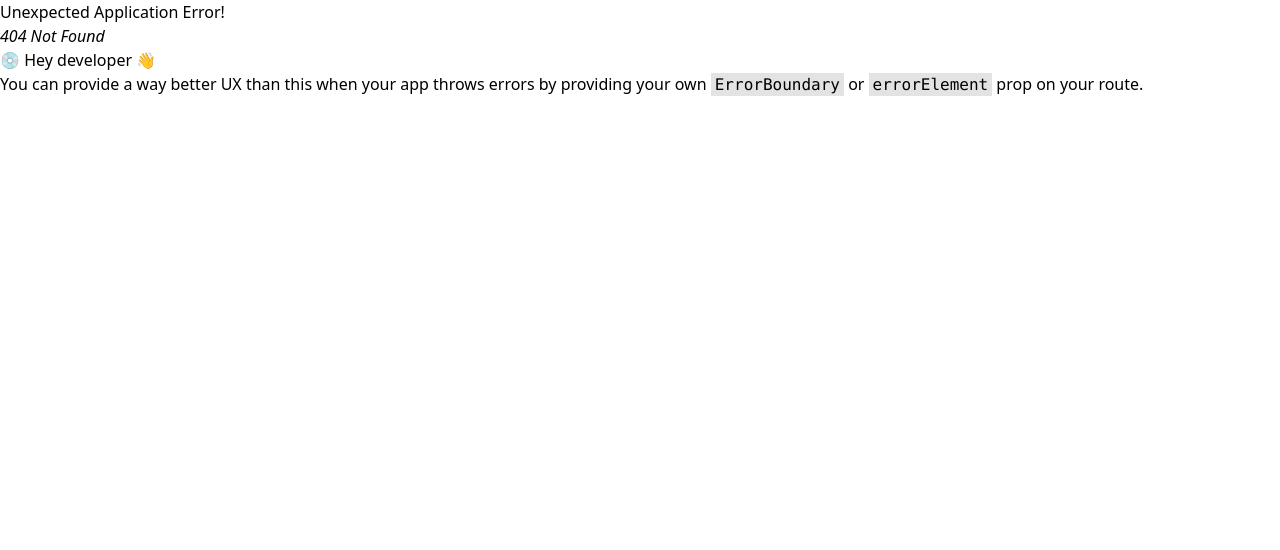
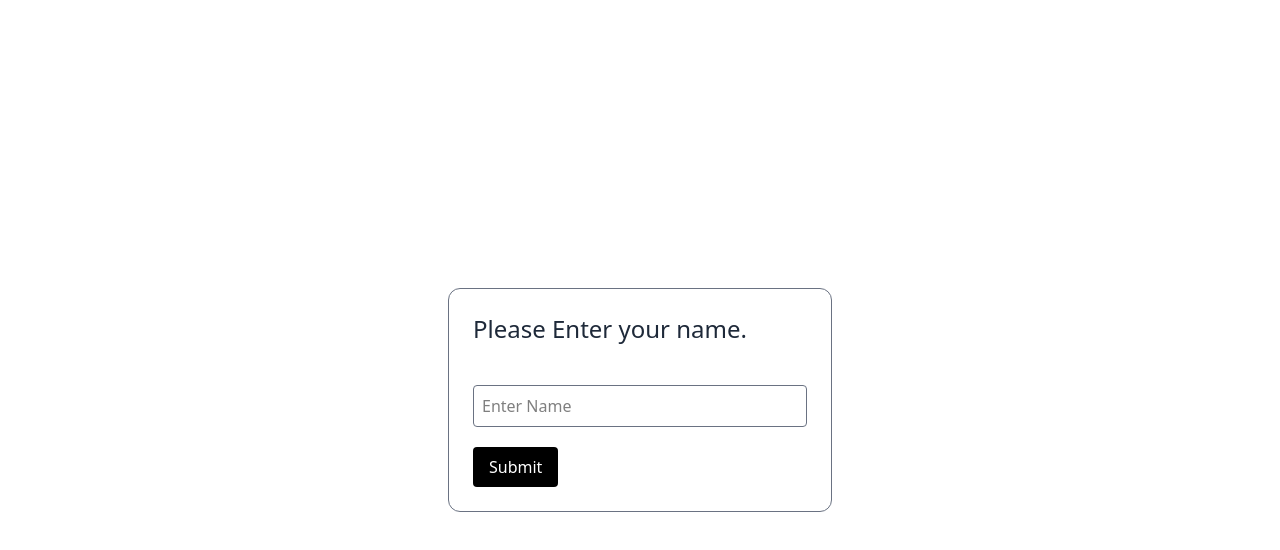
Before and after one commit to suryanarayanan21/Token-Logging-Tool, a React (Vite) app: page /login in a window 1280 px wide. Before the commit this address had no page. Shown: the top 550 px of the page. Built offline with nearby package versions, Linux system fonts and the light colour scheme.

Commit message:
Created Sign in and New Tokens pages

```diff
--- /dev/null
+++ b/src/Login.tsx
@@ -0,0 +1,23 @@
+import { useState } from "react";
+
+export const Login = () => {
+  const [name, setName] = useState<string>("");
+
+  return (
+    <div className="w-dvw h-dvh flex flex-row items-center justify-center">
+      <div className="flex flex-col justify-center items-baseline rounded-xl border border-gray-500 w-96 p-6 gap-3">
+        <p className="text-2xl text-gray-800">Please Enter your name.</p>
+        <input
+          className="border w-full mt-7 mb-2 border-gray-500 rounded-sm outline-0 p-2"
+          type="text"
+          value={name}
+          placeholder="Enter Name"
+          onChange={(e) => setName(e.target.value)}
+        />
+        <div>
+          <button className="rounded-sm bg-black text-white pt-2 pb-2 pl-4 pr-4">Submit</button>
+        </div>
+      </div>
+    </div>
+  );
+};
--- /dev/null
+++ b/src/NewTokens.tsx
@@ -0,0 +1,15 @@
+import { TagEntryForm } from "./components/TagEntryForm";
+
+export const NewTokens = () => {
+  return (
+    <div className="p-10 w-dvw h-dvh">
+      <div className="flex flex-col w-full justify-center items-baseline gap-10">
+        <p className="text-2xl text-gray-800">Hi {}, please enter your tokens.</p>
+        <TagEntryForm />
+        <div>
+          <button className="rounded-sm bg-black text-white pt-2 pb-2 pl-4 pr-4">Submit</button>
+        </div>
+      </div>
+    </div>
+  );
+};
--- a/src/Router.ts
+++ b/src/Router.ts
@@ -1,13 +1,15 @@
 import { createBrowserRouter } from "react-router";
 import App from "./App";
-import { TagEntryForm } from "./components/TagEntryForm";
+import { Login } from "./Login";
+import { NewTokens } from "./NewTokens";
 
 export default createBrowserRouter([
   {
     path: "/",
     children: [
       { index: true, Component: App },
-      { path: "form", Component: TagEntryForm },
+      { path: "login", Component: Login },
+      { path: "form", Component: NewTokens },
     ],
   },
 ]);
```
